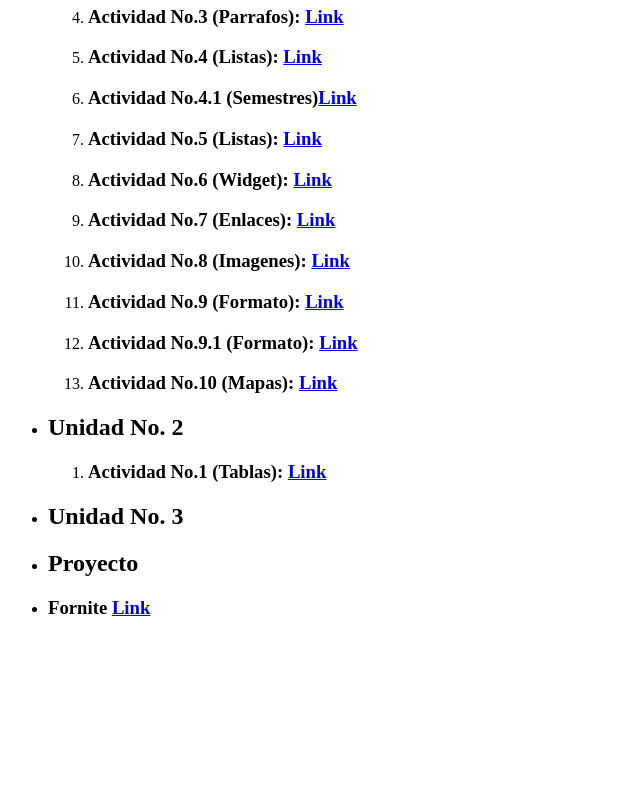
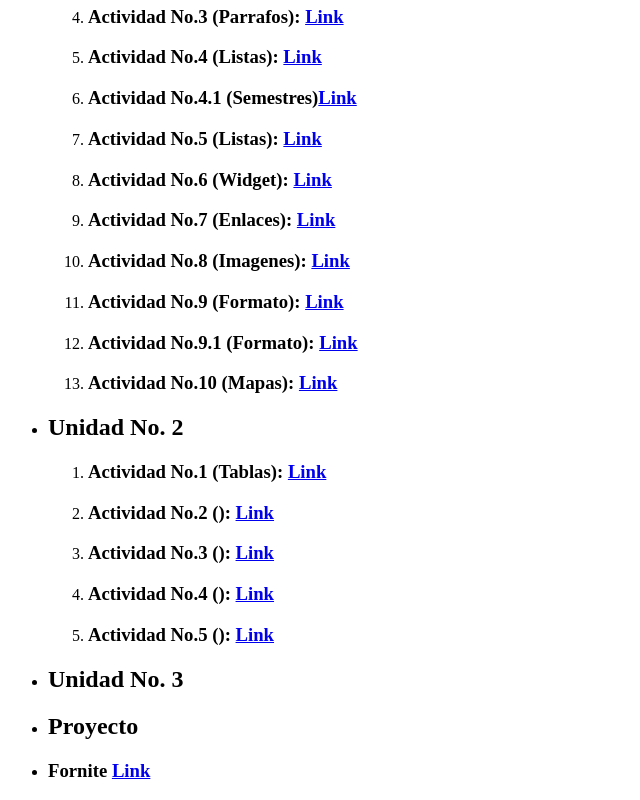
Before and after one commit to Andy-Rm36/Andy-Rm36.github.io, a plain HTML site: page index.html in a window 1280 px wide. Shown: the part 338-1138 px from the top of the page, without its empty margins (0-640 px from the left). Before the commit the page ends 975 px from the top, so only its background shows below. Drawn offline with Linux system fonts and the light colour scheme.

Commit message:
Update index.html

```diff
--- a/index.html
+++ b/index.html
@@ -35,6 +35,10 @@
         <li><h2>Unidad No. 2</h2></li>
          <ol>
               <li><h3>Actividad No.1 (Tablas): <a href="Actividad1_P2.html">Link</a></h3></li>
+              <li><h3>Actividad No.2 (): <a href="Actividad1_P2.html">Link</a></h3></li>
+              <li><h3>Actividad No.3 (): <a href="Actividad1_P2.html">Link</a></h3></li>
+              <li><h3>Actividad No.4 (): <a href="Actividad1_P2.html">Link</a></h3></li>
+              <li><h3>Actividad No.5 (): <a href="Actividad1_P2.html">Link</a></h3></li>
          </ol>
         <li><h2>Unidad No. 3</h2></li>
         <li><h2>Proyecto</h2></li>
```
